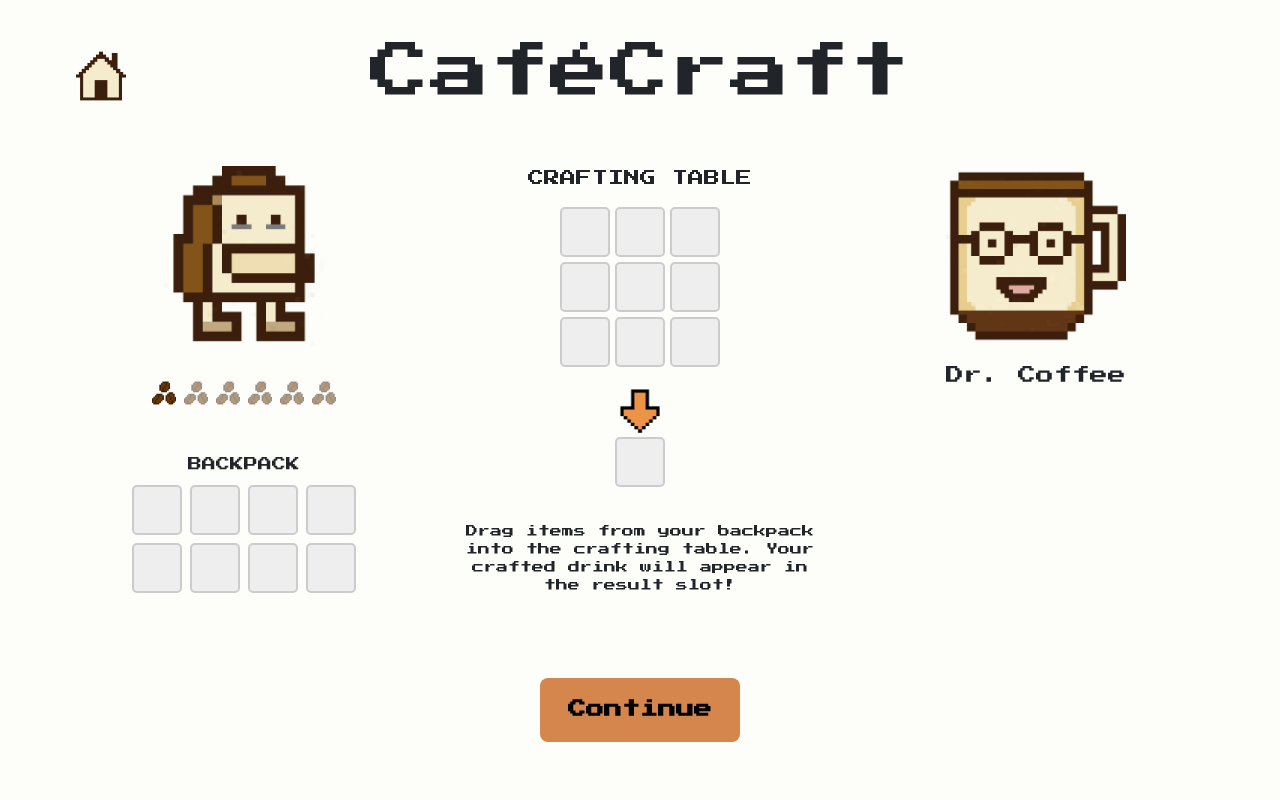
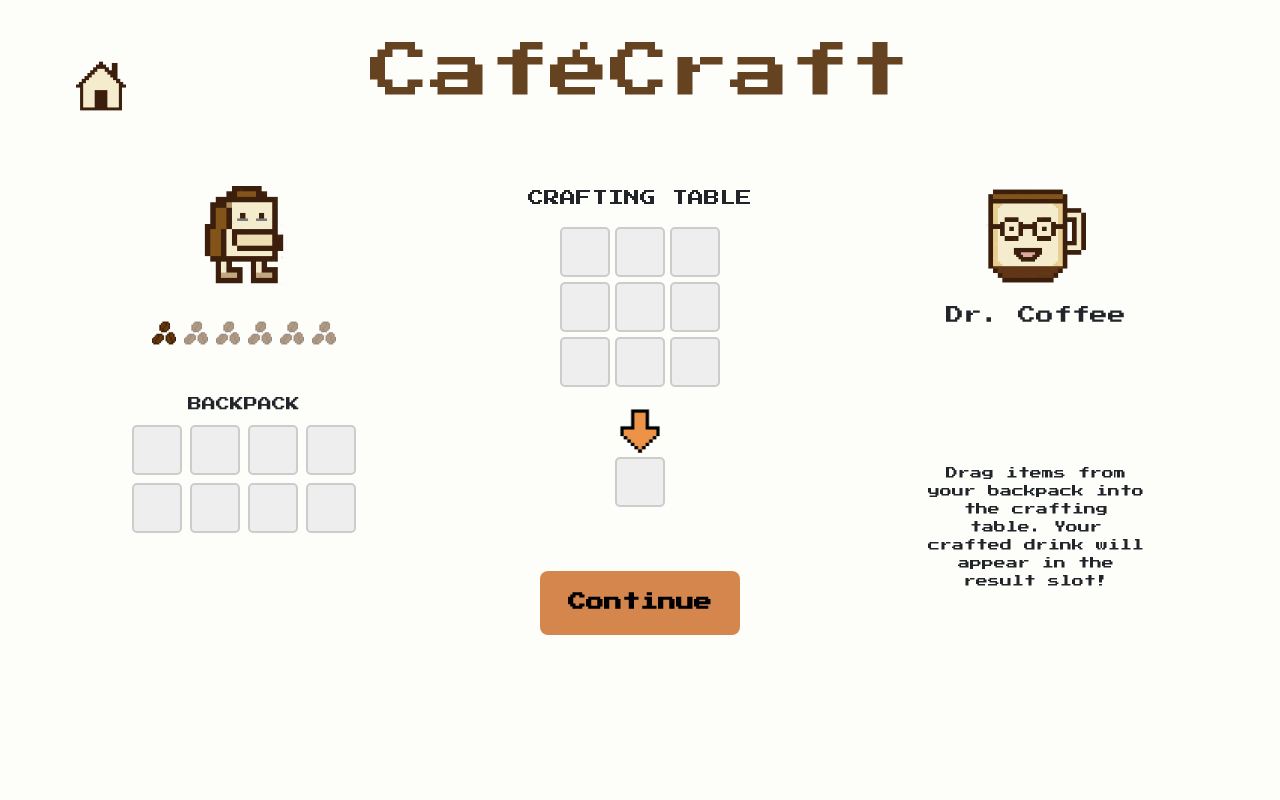
Before and after one commit to Lyxxx2003/s25-uid-project, a Flask app: page /introduction_table in a window 1280 px wide. Run offline with Flask 3, Linux system fonts and the light colour scheme.

Commit message:
Prevent overflow for introduction & change color.

```diff
--- a/static/css/introduction.css
+++ b/static/css/introduction.css
@@ -1,15 +1,15 @@
 /* Images styles */
 
 .character-img {
-  width: 200px;
-  height: 200px;
+  width: 100px;
+  height: 100px;
   object-fit: contain;
   margin-bottom: 10px;
 }
 
 .character-portrait {
-  width: 180px;
-  height: 180px;
+  width: 100px;
+  height: 100px;
   object-fit: contain;
   margin-bottom: 15px;
 }
--- a/static/css/style.css
+++ b/static/css/style.css
@@ -313,3 +313,8 @@ header h1 {
   visibility: visible;
   opacity: 1;
 }
+
+.main-title {
+  color: #654321;
+  padding-bottom: 20px;
+}
--- a/templates/craft.html
+++ b/templates/craft.html
@@ -12,7 +12,7 @@
     <div class="home-icon-container">
       <a href="{{ url_for('recipes') }}" class="recipes-button">Recipes</a>
     </div>
-    <h1 class="pixel-font intro-title">CaféCraft</h1>
+    <h1 class="main-title intro-title">CaféCraft</h1>
     <div class="home-icon-container">
       <!-- <a href="{{ url_for('recipes') }}">
         <img src="{{ url_for('static', filename='images/home.png') }}" alt="Home" class="home-icon">
--- a/templates/introduction.html
+++ b/templates/introduction.html
@@ -14,7 +14,7 @@
       </a>
     </div>
     <div class="col-8 text-center">
-      <h1 class="pixel-font title">CaféCraft</h1>
+      <h1 class="main-title title">CaféCraft</h1>
     </div>
     <div class="col-2 text-end">
     </div>
@@ -65,7 +65,7 @@
     </div>
     <div class="col-md-5">
       <div class="speech-bubble justify-content-center">
-        <p class="pixel-font mb-0">
+        <p class="pixel-font mb-0 crafting-instructions">
           Welcome! I'm Dr. Coffee, your caffeinated professor—with a PhD in Espressology. Let me help you regain your energy!
         </p>
       </div>
--- a/templates/introduction_table.html
+++ b/templates/introduction_table.html
@@ -6,7 +6,7 @@
 {% endblock %}
 
 {% block content %}
-<div class="container">
+<div class="container d-flex flex-column min-vh-100">
   <!-- Top row with title and home icon -->
   <div class="intro-header-row">
     <div class="home-icon-container">
@@ -14,7 +14,7 @@
         <img src="{{ url_for('static', filename='images/home.png') }}" alt="Home" title="Restart" class="home-icon">
       </a>
     </div>
-    <h1 class="pixel-font intro-title">CaféCraft</h1>
+    <h1 class="main-title intro-title">CaféCraft</h1>
     <div class="home-icon-container">
     </div>
   </div>
@@ -29,12 +29,13 @@
       <!-- Coffee Level -->
       <div class="coffee-level mb-5">
         {% for i in range(6) %}
-          {% if i < caffeine_level %}
-            <img src="{{ url_for('static', filename='images/coffee_beans.png') }}" alt="Filled Bean" class="coffee-bean">
+        {% if i < caffeine_level %} <img src="{{ url_for('static', filename='images/coffee_beans.png') }}"
+          alt="Filled Bean" class="coffee-bean">
           {% else %}
-            <img src="{{ url_for('static', filename='images/coffee_beans.png') }}" alt="Empty Bean" class="coffee-bean bean-empty">
+          <img src="{{ url_for('static', filename='images/coffee_beans.png') }}" alt="Empty Bean"
+            class="coffee-bean bean-empty">
           {% endif %}
-        {% endfor %}
+          {% endfor %}
       </div>
 
       <!-- Backpack -->
@@ -42,7 +43,7 @@
         <div class="pixel-font backpack-title text-center">BACKPACK</div>
         <div class="backpack-grid">
           {% for i in range(8) %}
-            <div class="backpack-slot"></div>
+          <div class="backpack-slot"></div>
           {% endfor %}
         </div>
       </div>
@@ -51,10 +52,11 @@
     <!-- Crafting Column (Middle) -->
     <div class="crafting-column">
       <div class="pixel-font crafting-title">CRAFTING TABLE</div>
+
       <div class="crafting-table">
         <div class="crafting-grid">
           {% for i in range(9) %}
-            <div class="crafting-slot"></div>
+          <div class="crafting-slot"></div>
           {% endfor %}
         </div>
         <div class="crafting-arrow">
@@ -62,34 +64,29 @@
         </div>
         <div class="result-slot"></div>
       </div>
-      <div class="pixel-font crafting-instructions">
+
+      <!-- Continue button -->
+      <div class="mt-auto d-flex justify-content-center p-4">
+        <a href="{{ url_for('recipes') }}" class="continue-button">Continue</a>
+      </div>
+    </div>
+
+    <!-- Dr. Coffee Column (Right) -->
+    <!-- Dr. Coffee Column (Right) -->
+    <div class="character-column d-flex flex-column align-items-center">
+      <img src="{{ url_for('static', filename='images/dr_coffee.png') }}" alt="Dr. Coffee" class="character-portrait">
+      <div class="pixel-font character-name">Dr. Coffee</div>
+
+      <!-- Empty coffee level for spacing -->
+      <div class="coffee-level mb-4"></div>
+
+      <!-- Instruction aligned with backpack -->
+      <div class="pixel-font crafting-instructions text-center" style="margin-top: 90px; max-width: 220px;">
         Drag items from your backpack into the crafting table.
         Your crafted drink will appear in the result slot!
       </div>
     </div>
 
-    <!-- Dr. Coffee Column (Right) -->
-    <div class="character-column">
-      <img src="{{ url_for('static', filename='images/dr_coffee.png') }}" alt="Dr. Coffee" class="character-portrait">
-      <div class="pixel-font character-name">Dr. Coffee</div>
 
-      <!-- Coffee Level (for symmetry) -->
-      <div class="coffee-level">
-      </div>
-
-      <!-- Speech Bubble -->
-      <div class="speech-bubble">
-        <p id="typewriter-text" class="pixel-font typewriter-text mb-0" data-text="And this is your crafting table. You'll use it to prepare coffee drinks by combining the right materials."></p>
-      </div>
-    </div>
   </div>
-
-  <!-- Continue Button -->
-
-  <div class="row mt-auto p-4">
-    <div class="col-12 d-flex justify-content-center">
-      <a href="{{ url_for('recipes') }}" class="continue-button">Continue</a>
-    </div>
-  </div>
-</div>
-{% endblock %}
+  {% endblock %}
--- a/templates/learn.html
+++ b/templates/learn.html
@@ -13,7 +13,7 @@
     <div class="home-icon-container">
       <a href="{{ url_for('recipes') }}" class="recipes-button">Recipes</a>
     </div>
-    <h1 class="pixel-font intro-title">CaféCraft</h1>
+    <h1 class="main-title intro-title">CaféCraft</h1>
     <div class="home-icon-container">
       <!-- Empty space to balance layout -->
     </div>
--- a/templates/recipes.html
+++ b/templates/recipes.html
@@ -14,7 +14,7 @@
         <img src="{{ url_for('static', filename='images/home.png') }}" alt="Home" title="Restart" class="home-icon">
       </a>
     </div>
-    <h1 class="pixel-font intro-title">CaféCraft</h1>
+    <h1 class="main-title intro-title">CaféCraft</h1>
     <div class="home-icon-container">
     </div>
   </div>
```
Also changed, not shown: templates/introduction_backpack.html (+11 -8 lines).
